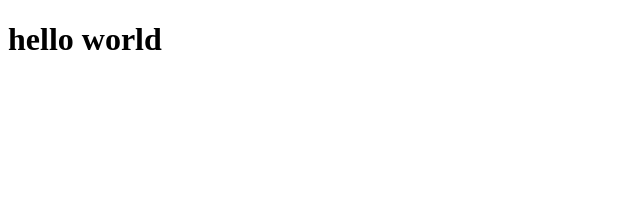
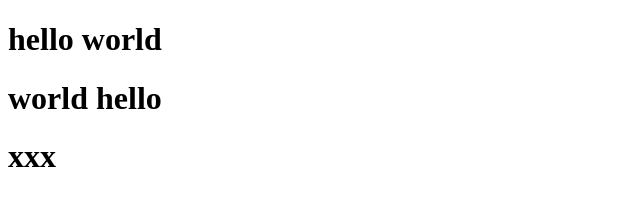
Before and after one commit to wwp-cxks/textdemo, a plain HTML site: page index.html in a window 1280 px wide. Shown: the whole page, without its empty margins (0-640 px from the left). Drawn offline with Linux system fonts and the light colour scheme.

Commit message:
第三次提交

```diff
--- a/index.html
+++ b/index.html
@@ -9,6 +9,8 @@
 
 <body>
     <h1>hello world</h1>
+    <h1>world hello</h1>
+    <h1>xxx </h1>
 </body>
 
 </html>
```
